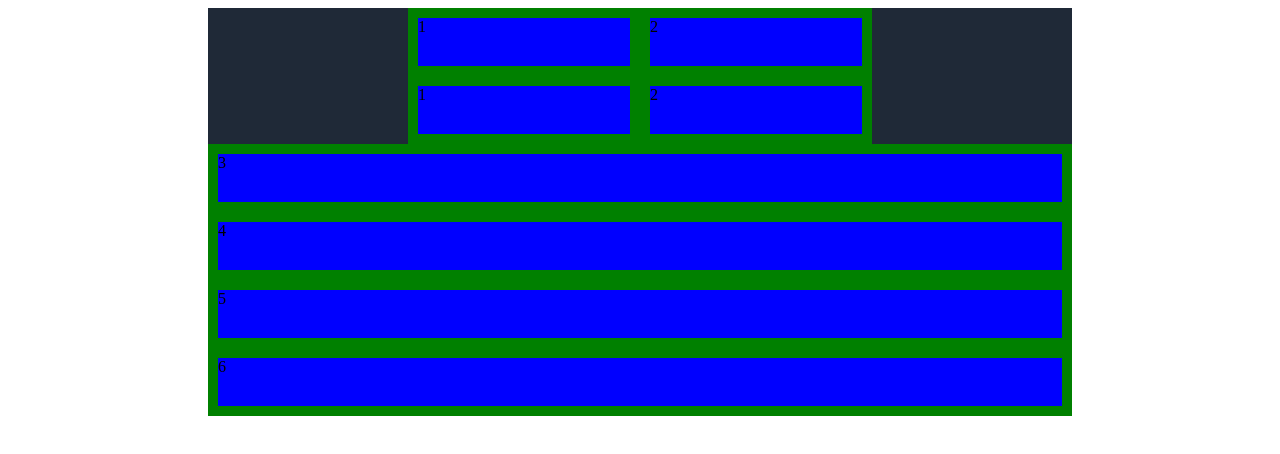
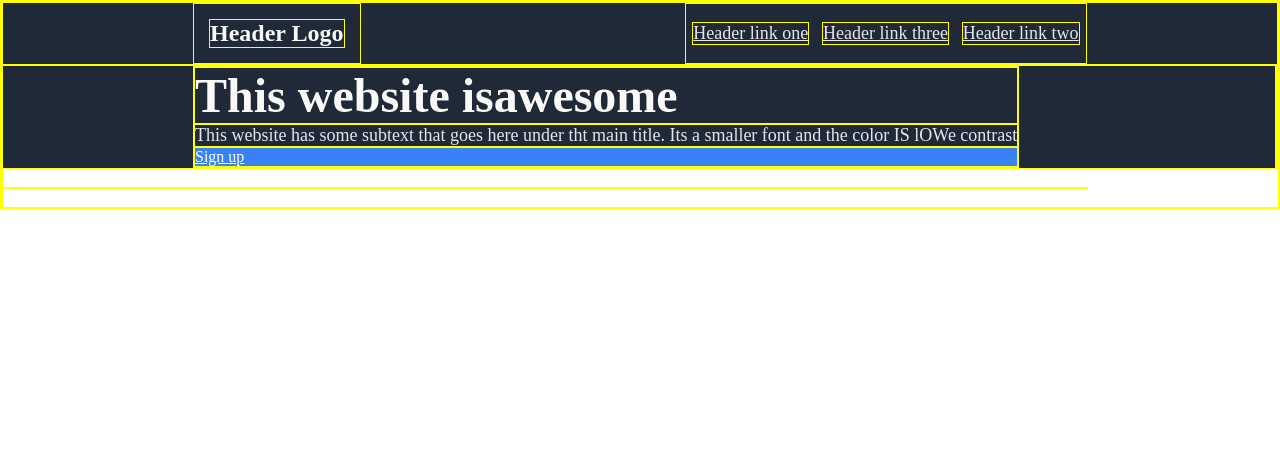
Before and after one commit to Ti6ia/odin-css, a plain HTML site: page index.html in a window 1280 px wide. Drawn offline with Linux system fonts and the light colour scheme.

Commit message:
vado a letto che sono stanco, sono incastrato all'hero

```diff
--- a/index.html
+++ b/index.html
@@ -1,5 +1,6 @@
 <!DOCTYPE html>
 <html lang="en">
+
 <head>
     <meta charset="UTF-8">
     <meta http-equiv="X-UA-Compatible" content="IE=edge">
@@ -7,28 +8,32 @@
     <link rel="stylesheet" href="style.css">
     <title>This website is awersome.</title>
 </head>
+
 <body>
-    <div id="darkBC" class="container col">
-        <div class="container row">
-            <div class="item">1</div>
-            <div class="item">2</div>
+    <!-- HEADER -->
+    <div class="header_container">
+        <div class="header_item header_logo">
+            <h1 id="logo_header">Header Logo</h1>
         </div>
-        <div class="container row">
-            <div class="item">1</div>
-            <div class="item">2</div>
+        <div class="header_item header_links">
+            <a id="link_header" href="link1.html">Header link one</a>
+            <a id="link_header" href="link1.html">Header link three</a>
+            <a id="link_header" href="link1.html">Header link two</a>
         </div>
     </div>
-    <div class="container row">
-        <div class="item">3</div>
-    </div>
-    <div class="container row">
-        <div class="item">4</div>
-    </div>
-    <div class="container row">
-        <div class="item">5</div>
-    </div>
-    <div class="container row">
-        <div class="item">6</div>
+    <!-- HERO -->
+    <div class="hero_container">
+        <div class="hero_item hero_cta">
+            <p id="hero_mainFrase">This website isawesome</p>
+            <p id="hero_subtext">This website has some subtext that goes here under tht
+                main title. Its a smaller font and the color IS lOWe
+                contrast</p>
+            <a id="hero_button" href="signup.html">Sign up</div>
+        </div>
+        <div class="hero_item hero_image">
+
+        </div>
     </div>
 </body>
+
 </html>
--- a/style.css
+++ b/style.css
@@ -1,55 +1,95 @@
-/*
-* {
-    border: 1px solid black;
-}
-*/
 
-#darkBC{
-    background: #1F2937;
+*{border: 1px solid yellow;}
+
+
+body{
+    margin-top: 0px;
+    margin-left: 0px;
+    margin-right: 0px;
+    margin-bottom: 0px;
 }
 
-.container{
-    background-color: yellow;
-    margin-inline: 200px;
-    justify-content: center;
-    justify-items: center;
+p{
+    margin-top: 0px;
+    margin-bottom: 0px;
+    margin-left: 0px;
+    margin-right: 0px;
+}
+
+/*  H E A D E R   */
+#logo_header{
+    margin: 15px;
+    font-size: 24px;
+    color: #F9FAF8;
+}
+
+#link_header{
+    color: #E5E7EB;
+    font-size: 18px;
+}
+
+.header_container{
+    display: flex;
+    justify-content: space-between;
+    background-color: #1F2937;
+}
+
+.header_item{
+    min-width: none;
+}
+
+.header_logo{
+    min-width: 150px;
+    margin-left: 190px;
+}
+
+.header_links{
+    display: flex;
+    min-width: 400px;
+    margin-right: 190px;
+    justify-content: space-around;
+    align-items: center;
+}
+
+
+/*  H E R O   */
+
+#hero_mainFrase{
+    font-size: 48px;
+    color: #F9FAF8;
+    font-weight: bolder;
+}
+
+#hero_subtext{
+    font-size: 18px;
+    color: #E5E7EB;
+}
+
+.hero_container{
+    display: flex;
+    justify-content: space-between;
+    background-color: #1F2937;
+}
+
+.hero_item{
+    min-width: none;
+}
+
+.hero_cta{
+    flex-direction: column;
+    justify-content: space-between;
+    margin-left: 190px;
     display: flex;
 }
 
-.col{
-    flex-direction: column;
-    background-color: orange;
+.hero_image{
+    margin-right: 190px;
 }
 
-.row{
-    flex-direction: row;
-    background-color: green;
+#hero_button{
+    height: 50;
+    max-width: 100;
+    flex-shrink: 0;
+    color: white;
+    background-color: #3882F6;
 }
-
-.item{
-    background-color: blue;
-    height: 48px;
-    width: 48px;
-    margin: 10px;
-    flex: 1;
-}
-
-/*
-.row{
-    display: flex;
-    flex-wrap: wrap;
-    flex-direction: row;
-    gap: 10px;
-}
-
-.tmp{
-    flex: 1;
-    align-self: center;
-    height: 100px;
-}
-
-.container .tmp{
-    flex: 1;
-    align-self: center;
-}
-*/
```
